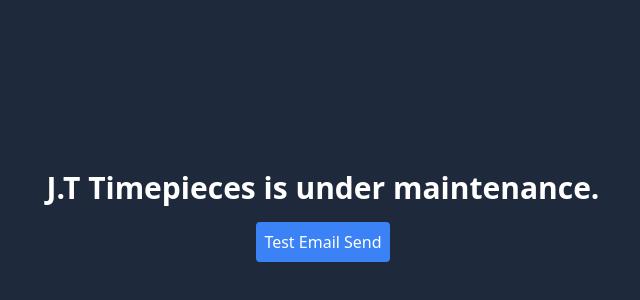
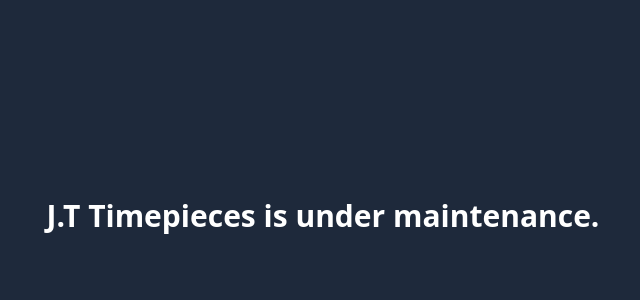
Before and after one commit to jonathan6ramirez/j.t_timepieces, a Next.js app: page / in a window 1280 px wide. Shown: the part 184-484 px from the top of the page, without its empty margins (317-957 px from the left). Built offline with nearby package versions, Linux system fonts and the light colour scheme.

Commit message:
Removing the button

```diff
--- a/app/page.tsx
+++ b/app/page.tsx
@@ -41,17 +41,17 @@ export default function Home() {
       <main className="p-4 bg-slate-800 w-full h-full text-white flex flex-col justify-center items-center gap-4">
         <div className="text-3xl font-bold black text-center">J.T Timepieces is under maintenance.</div>
 
-        <div className="">
-          <button
-            className="p-2 rounded roundeds-sm bg-blue-500 text-white transition-transform
-            hover:scale-105 active:scale-90"
-            onClick={() => hC()}
-          >
-            <span>
-              Test Email Send
-            </span>
-          </button>
-        </div>
+        {/* <div className=""> */}
+        {/*   <button */}
+        {/*     className="p-2 rounded roundeds-sm bg-blue-500 text-white transition-transform */}
+        {/*     hover:scale-105 active:scale-90" */}
+        {/*     onClick={() => hC()} */}
+        {/*   > */}
+        {/*     <span> */}
+        {/*       Test Email Send */}
+        {/*     </span> */}
+        {/*   </button> */}
+        {/* </div> */}
       </main>
     </>
   );
```
